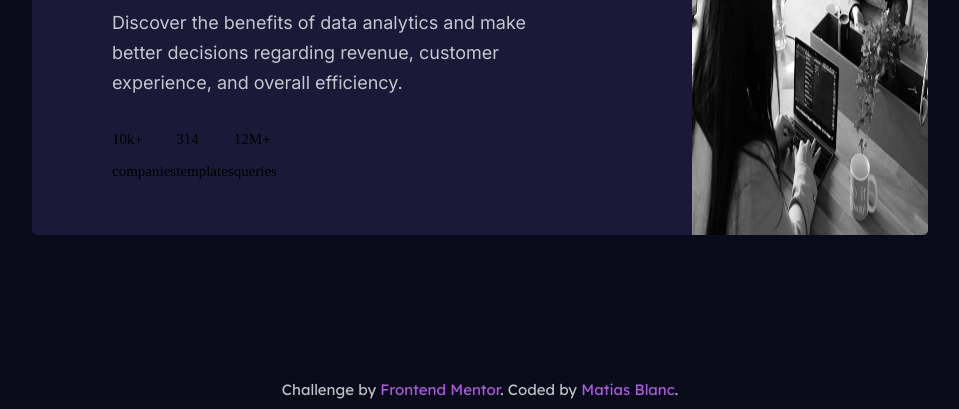
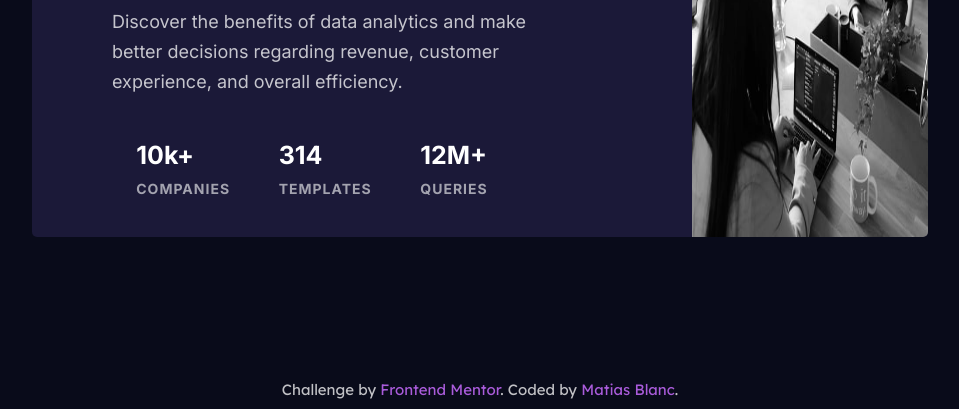
Before and after one commit to MatiasBlanc/stats-preview-card, a plain HTML site: page index.html in a window 1280 px wide. Shown: the part 391-800 px from the top of the page, without its empty margins (160-1119 px from the left). Drawn offline with Linux system fonts and the light colour scheme.

Commit message:
update styles

```diff
--- a/index.html
+++ b/index.html
@@ -17,17 +17,17 @@
       <p class="card__paragraph">Discover the benefits of data analytics and make better decisions regarding revenue, customer
       experience, and overall efficiency.</p>
       <section class="card__stats">
-        <div>
-          <p>10k+</p>
-          <p>companies</p>
+        <div class="stats__container">
+          <p class="stats__number">10k+</p>
+          <p class="stats__text">companies</p>
         </div>
-        <div>
-          <p>314</p>
-          <p>templates</p>
+        <div class="stats__container">
+          <p class="stats__number">314</p>
+          <p class="stats__text">templates</p>
         </div>
-        <div>
-          <p>12M+</p>
-          <p>queries</p>
+        <div class="stats__container">
+          <p class="stats__number">12M+</p>
+          <p class="stats__text"p>queries</p>
         </div>
       </section>
     </section>
--- a/public/style.css
+++ b/public/style.css
@@ -59,7 +59,30 @@ a {
 }
 
 .card__stats {
+    width: 80%;
     display: flex;
+    justify-content: space-around;
+}
+
+.stats__container {
+}
+
+.stats__number {
+    color: hsl(0, 0%, 100%);
+    font-family: 'Inter', sans-serif;
+    font-size: 25px;
+    font-weight: 700;
+    margin-bottom: 10px;
+}
+
+.stats__text {
+    color: hsla(0, 0%, 100%, 0.6);
+    font-family: 'Inter', sans-serif;
+    font-weight: 700;
+    font-size: 14px;
+    letter-spacing: 1px;
+    text-transform: uppercase;
+    margin: 0;
 }
 
 .attribution {
```
